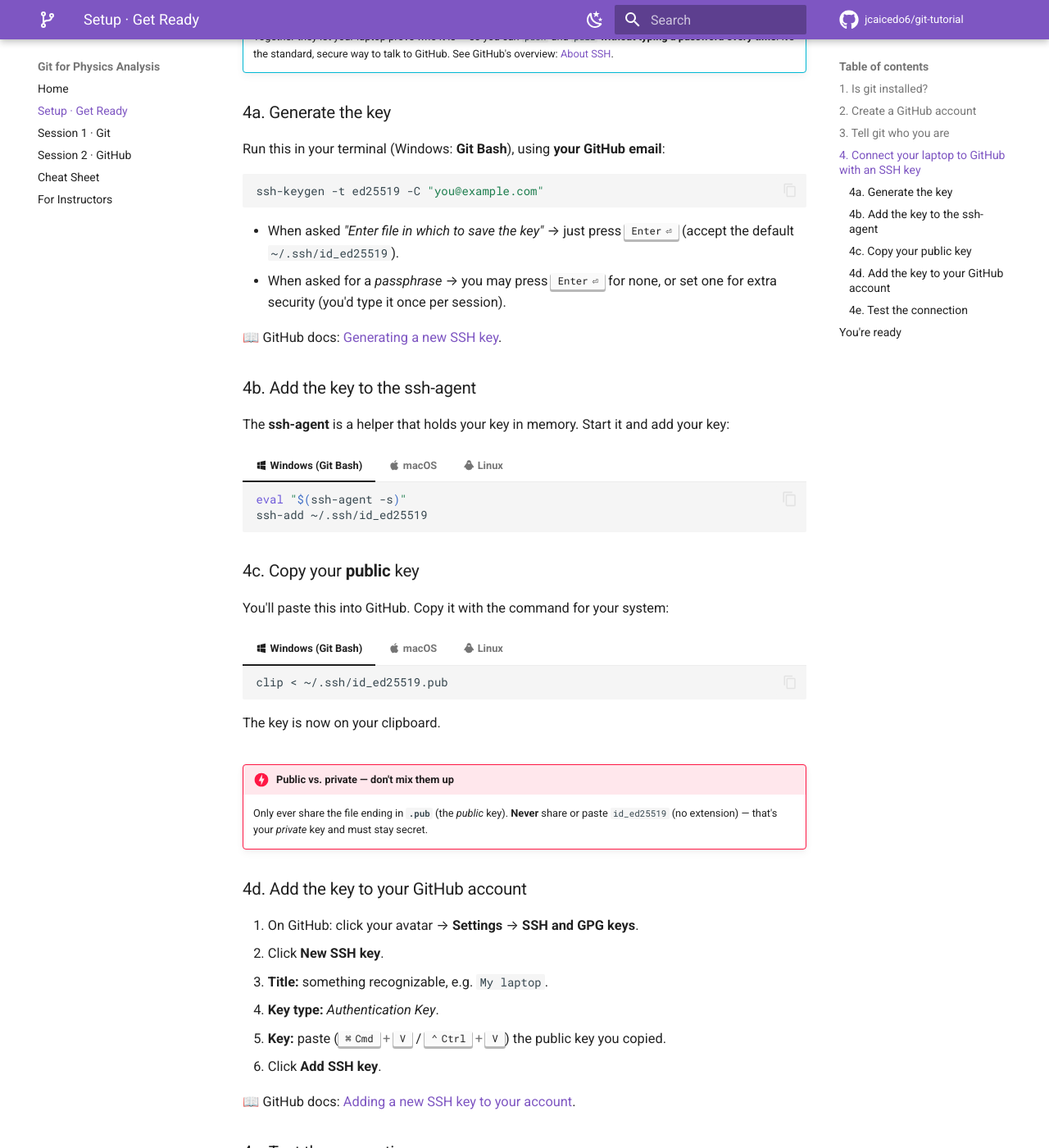
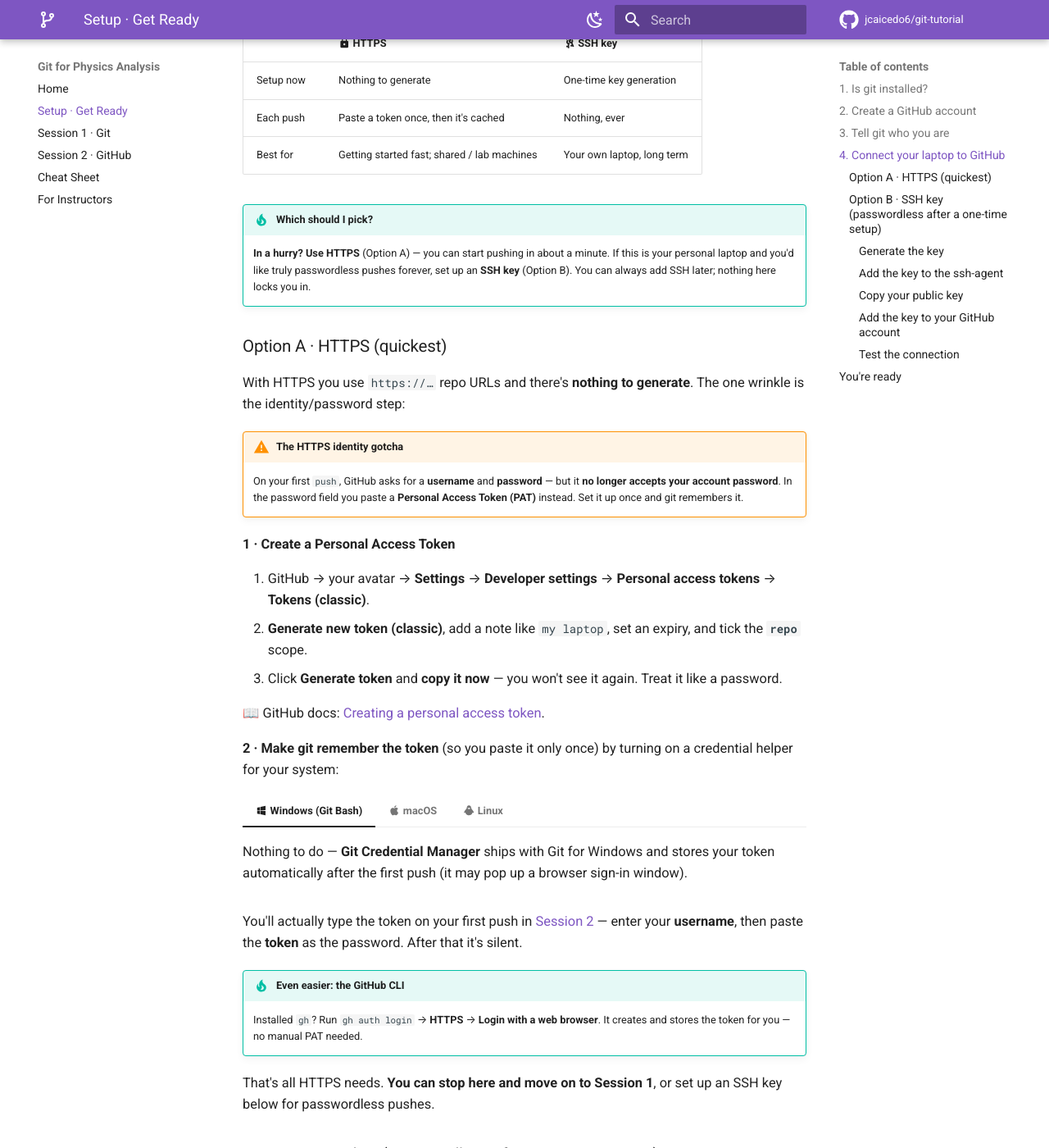
Before and after one commit to jcaicedo6/git-tutorial, an MkDocs documentation site: the page built from docs/setup.md, in a window 1280 px wide and 1400 px high, scrolled down 2310 px. Shown: the whole window at 82% size. Built offline with MkDocs 1.6.1 and Material for MkDocs 9.7.7, drawn with Linux system fonts in a browser that asks for light colours; emoji names are drawn with the system emoji font; comment, search, counter and statistics services are not loaded; some of the changed text lies outside the part shown.

Commit message:
Add HTTPS auth option alongside SSH; fix identity/token guidance

````diff
--- a/docs/setup.md
+++ b/docs/setup.md
@@ -127,16 +127,87 @@ user.email=you@example.com
 
 ---
 
-## 4. Connect your laptop to GitHub with an SSH key :material-key-chain:
+## 4. Connect your laptop to GitHub :material-lan-connect:
+
+To `push` and `pull` from a GitHub repo, your laptop has to prove who it is. There are two
+ways to set that up — **you only need one**:
+
+| | :material-lock: **HTTPS** | :material-key-chain: **SSH key** |
+|---|---|---|
+| Setup now | Nothing to generate | One-time key generation |
+| Each push | Paste a token once, then it's cached | Nothing, ever |
+| Best for | Getting started fast; shared / lab machines | Your own laptop, long term |
+
+!!! tip "Which should I pick?"
+    **In a hurry? Use HTTPS** (Option A) — you can start pushing in about a minute. If this
+    is your personal laptop and you'd like truly passwordless pushes forever, set up an
+    **SSH key** (Option B). You can always add SSH later; nothing here locks you in.
+
+### Option A · HTTPS (quickest) {#https}
+
+With HTTPS you use `https://…` repo URLs and there's **nothing to generate**. The one
+wrinkle is the identity/password step:
+
+!!! warning "The HTTPS identity gotcha"
+    On your first `push`, GitHub asks for a **username** and **password** — but it **no
+    longer accepts your account password**. In the password field you paste a **Personal
+    Access Token (PAT)** instead. Set it up once and git remembers it.
+
+**1 · Create a Personal Access Token**
+
+1. GitHub → your avatar → **Settings** → **Developer settings** →
+   **Personal access tokens** → **Tokens (classic)**.
+2. **Generate new token (classic)**, add a note like `my laptop`, set an expiry, and tick
+   the **`repo`** scope.
+3. Click **Generate token** and **copy it now** — you won't see it again. Treat it like a
+   password.
+
+📖 GitHub docs:
+[Creating a personal access token](https://docs.github.com/en/authentication/keeping-your-account-and-data-secure/managing-your-personal-access-tokens/creating-a-personal-access-token).
+
+**2 · Make git remember the token** (so you paste it only once) by turning on a credential
+helper for your system:
+
+=== ":material-microsoft-windows: Windows (Git Bash)"
+
+    Nothing to do — **Git Credential Manager** ships with Git for Windows and stores your
+    token automatically after the first push (it may pop up a browser sign-in window).
+
+=== ":material-apple: macOS"
+
+    ```bash
+    git config --global credential.helper osxkeychain
+    ```
+
+=== ":material-linux: Linux"
+
+    ```bash
+    git config --global credential.helper "cache --timeout=3600"   # remembers for 1 hour
+    ```
+
+    For permanent storage instead, install
+    [Git Credential Manager](https://github.com/git-ecosystem/git-credential-manager).
+
+You'll actually type the token on your first push in [Session 2](session2-github.md) —
+enter your **username**, then paste the **token** as the password. After that it's silent.
+
+!!! tip "Even easier: the GitHub CLI"
+    Installed `gh`? Run `gh auth login` → **HTTPS** → **Login with a web browser**. It
+    creates and stores the token for you — no manual PAT needed.
+
+That's all HTTPS needs. **You can stop here and move on to Session 1**, or set up an SSH
+key below for passwordless pushes.
+
+### Option B · SSH key (passwordless after a one-time setup) {#ssh}
 
 !!! info "What is an SSH key, and why?"
     An SSH key is a pair of files: a **private key** that stays secret on your laptop, and a
     **public key** you give to GitHub. Together they let your laptop prove who it is — so you
-    can `push` and `pull` **without typing a password every time**. It's the standard, secure
+    can `push` and `pull` **without typing anything each time**. It's the standard, secure
     way to talk to GitHub. See GitHub's overview:
     [About SSH](https://docs.github.com/en/authentication/connecting-to-github-with-ssh/about-ssh).
 
-### 4a. Generate the key
+#### Generate the key
 
 Run this in your terminal (Windows: **Git Bash**), using **your GitHub email**:
 
@@ -152,7 +223,7 @@ ssh-keygen -t ed25519 -C "you@example.com"
 📖 GitHub docs:
 [Generating a new SSH key](https://docs.github.com/en/authentication/connecting-to-github-with-ssh/generating-a-new-ssh-key-and-adding-it-to-the-ssh-agent).
 
-### 4b. Add the key to the ssh-agent
+#### Add the key to the ssh-agent
 
 The **ssh-agent** is a helper that holds your key in memory. Start it and add your key:
 
@@ -193,7 +264,7 @@ The **ssh-agent** is a helper that holds your key in memory. Start it and add yo
     ssh-add ~/.ssh/id_ed25519
     ```
 
-### 4c. Copy your **public** key
+#### Copy your **public** key
 
 You'll paste this into GitHub. Copy it with the command for your system:
 
@@ -226,7 +297,7 @@ You'll paste this into GitHub. Copy it with the command for your system:
     Only ever share the file ending in **`.pub`** (the *public* key). **Never** share or paste
     `id_ed25519` (no extension) — that's your *private* key and must stay secret.
 
-### 4d. Add the key to your GitHub account
+#### Add the key to your GitHub account
 
 1. On GitHub: click your avatar → **Settings** → **SSH and GPG keys**.
 2. Click **New SSH key**.
@@ -238,7 +309,7 @@ You'll paste this into GitHub. Copy it with the command for your system:
 📖 GitHub docs:
 [Adding a new SSH key to your account](https://docs.github.com/en/authentication/connecting-to-github-with-ssh/adding-a-new-ssh-key-to-your-github-account).
 
-### 4e. Test the connection
+#### Test the connection {#test-connection}
 
 ```bash
 ssh -T git@github.com
@@ -265,7 +336,8 @@ That "does not provide shell access" part is **normal and expected** — it mean
 - [x] `git --version` works
 - [x] You can sign in to GitHub
 - [x] `git config --global --list` shows your name and email
-- [x] `ssh -T git@github.com` greets you by username
+- [x] You picked a connection method — **HTTPS** (token created + credential helper on)
+      *or* **SSH** (`ssh -T git@github.com` greets you by username)
 
 </div>
 
````
Also changed, not shown: docs/cheatsheet.md (+13 -2 lines), docs/instructor-notes.md (+8 -5 lines), docs/session1-git.md (+4 -4 lines), docs/session2-github.md (+91 -36 lines).
